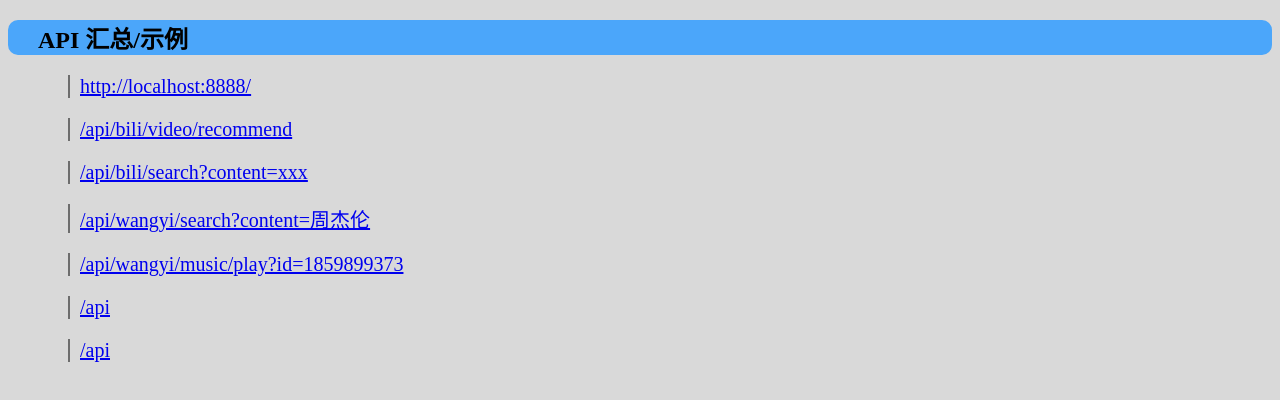
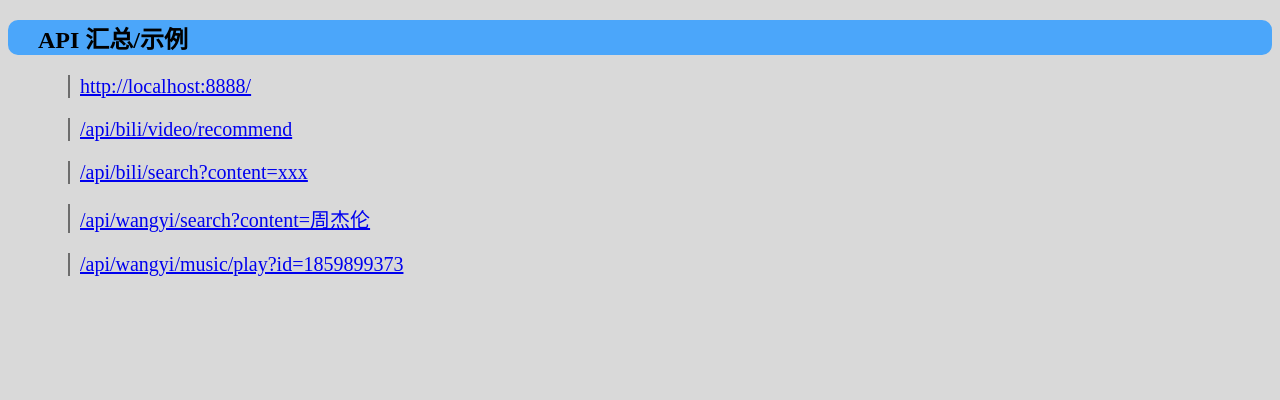
Before and after one commit to LikeK423/mySpace-Serives, a website: page src/page/sample.html in a window 1280 px wide. Drawn offline with Linux system fonts and the light colour scheme.

Commit message:
Update sample.html

```diff
--- a/src/page/sample.html
+++ b/src/page/sample.html
@@ -52,8 +52,6 @@
       <li><a href="http://localhost:8888/api/bili/search?content=xxx">/api/bili/search?content=xxx</a></li>
       <li><a href="http://localhost:8888/api/wangyi/search?content=周杰伦">/api/wangyi/search?content=周杰伦</a></li>
       <li><a href="http://localhost:8888/api/wangyi/music/play?id=1859899373">/api/wangyi/music/play?id=1859899373</a></li>
-      <li><a href="http://localhost:8888/">/api</a></li>
-      <li><a href="http://localhost:8888/">/api</a></li>
     </ul>
   </div>
 </div>
```
